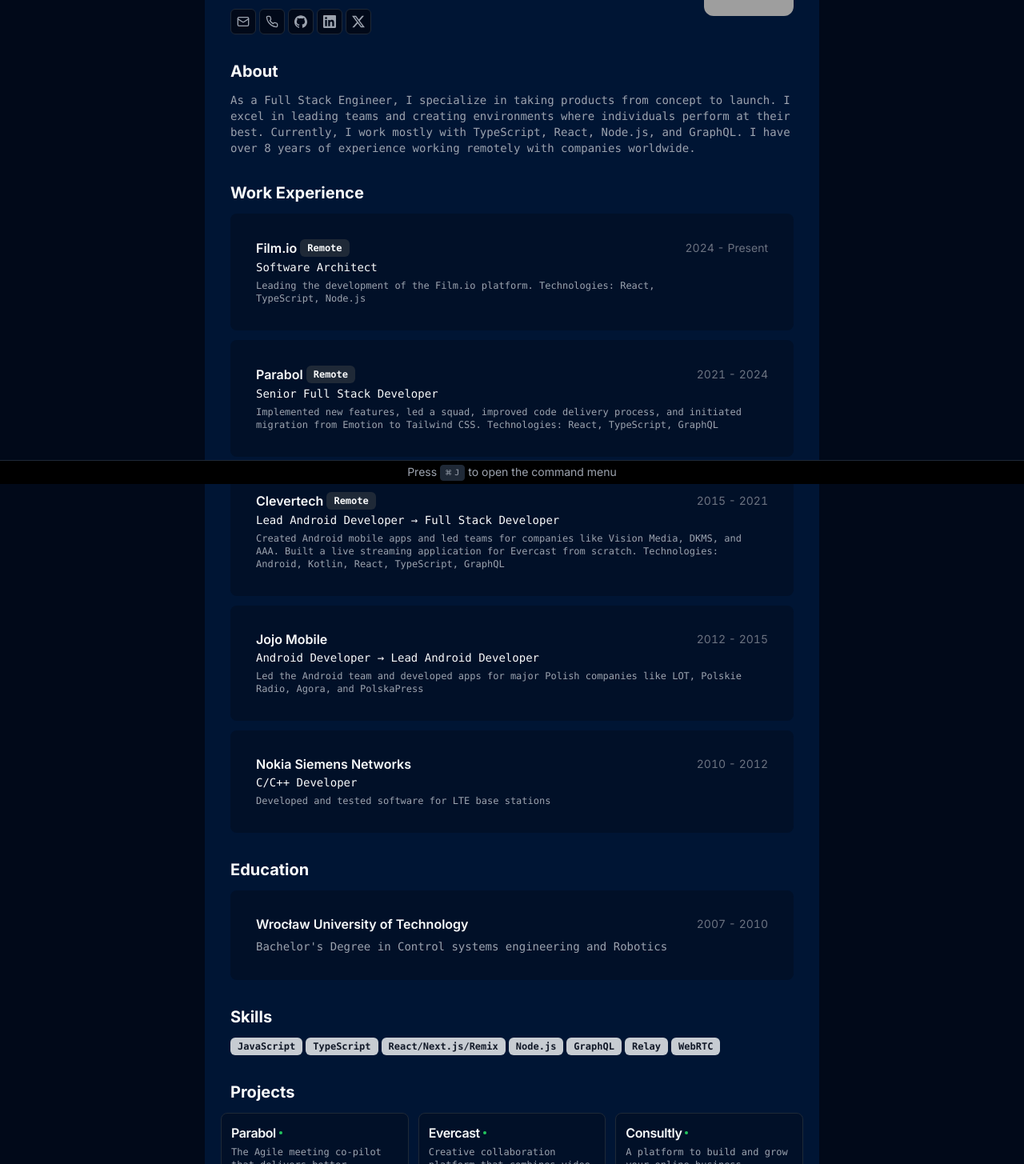
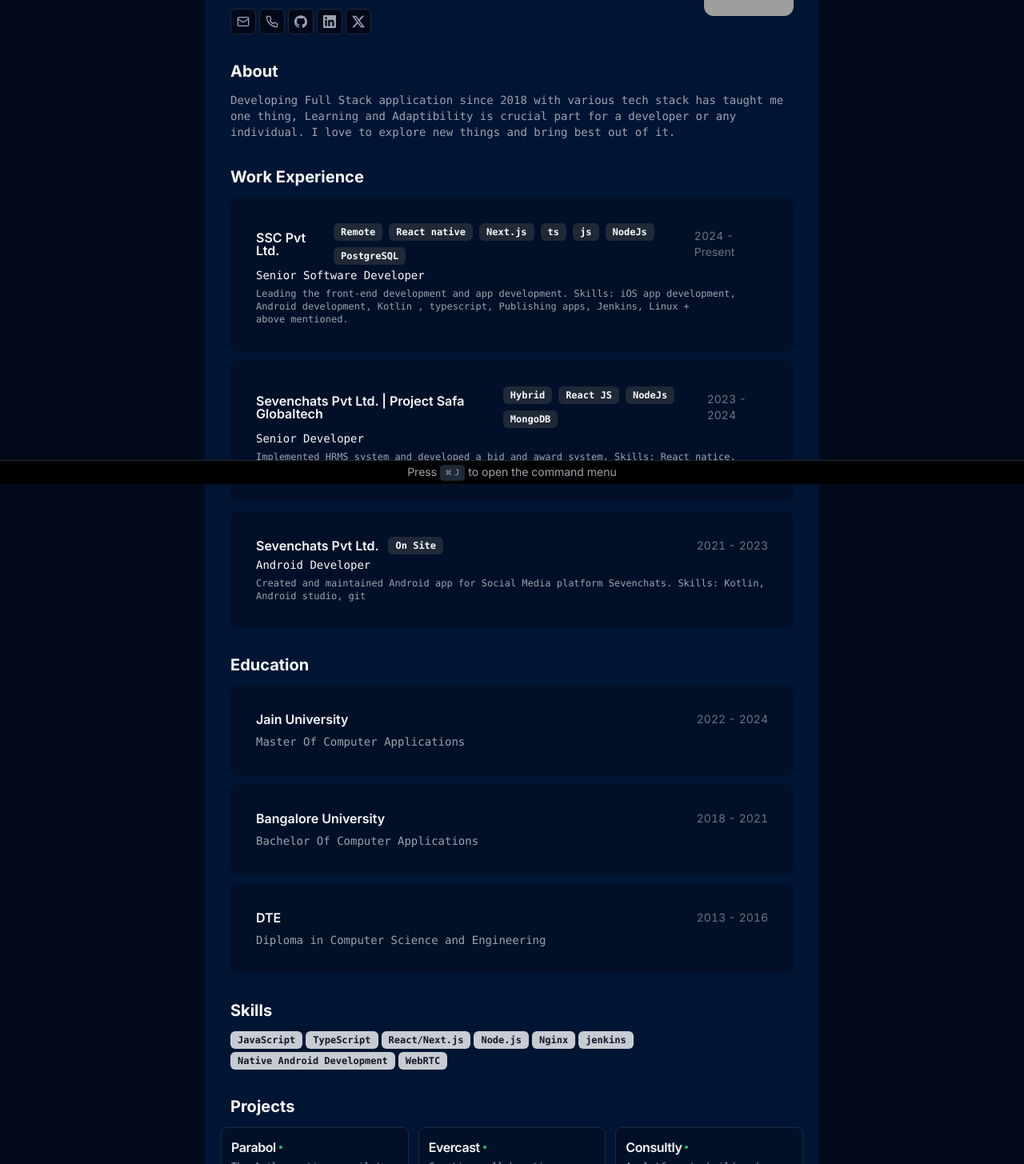
Before and after one commit to BartoszJarocki/cv, a Next.js app: page / in a window 1280 px wide. Shown: the part 195-1650 px from the top of the page at 80% size. Built offline with nearby package versions, Linux system fonts and the light colour scheme; grey boxes are pictures that could not be loaded.

Commit message:
Basic setup

```diff
--- a/src/app/page.tsx
+++ b/src/app/page.tsx
@@ -111,13 +111,14 @@ export default function Page() {
             return (
               <Card key={work.company} className="bg-[#011028] p-8">
                 <CardHeader>
-                  <div className="flex items-center justify-between gap-x-2 text-base">
+                  <div className="flex items-center justify-between  text-base">
                     <h3 className="inline-flex items-center justify-center gap-x-1 font-semibold leading-none">
                       <a className="hover:underline" href={work.link}>
                         {work.company}
                       </a>
 
-                      <span className="inline-flex gap-x-1">
+                      <div className="ml-2 ">
+                        <span className="flex  flex-row flex-wrap gap-2">
                           {work.badges.map((badge) => (
                             <Badge
                               variant="secondary"
@@ -127,7 +128,9 @@ export default function Page() {
                               {badge}
                             </Badge>
                           ))}
+                          <br />
                         </span>
+                      </div>
                     </h3>
                     <div className="text-sm tabular-nums text-gray-500">
                       {work.start} - {work.end ?? "Present"}
--- a/src/data/resume-data.tsx
+++ b/src/data/resume-data.tsx
@@ -20,7 +20,7 @@ import {
 import { GitHubIcon, LinkedInIcon, XIcon } from "@/components/icons";
 
 export const RESUME_DATA = {
-  name: "Vishnu Prasad",
+  name: "Vishnu Prasad K.",
   initials: "K",
   location: [
     {
@@ -34,14 +34,14 @@ export const RESUME_DATA = {
     },
   ],
   about:
-    "Detail-oriented Full Stack Engineer dedicated to building high-quality products.",
+    "Full stack developer who loves exploring technologies and thrives to solve challenges.",
   summary:
-    "As a Full Stack Engineer, I specialize in taking products from concept to launch. I excel in leading teams and creating environments where individuals perform at their best. Currently, I work mostly with TypeScript, React, Node.js, and GraphQL. I have over 8 years of experience working remotely with companies worldwide.",
-  avatarUrl: "https://avatars.githubusercontent.com/u/1017620?v=4",
-  personalWebsiteUrl: "https://jarocki.me",
+    "Developing Full Stack application since 2018 with various tech stack has taught me one thing, Learning and Adaptibility is crucial part for a developer or any individual. I love to explore new things and bring best out of it.",
+  avatarUrl: "https://avatars.githubusercontent.com/u/19173030?v=4",
+  personalWebsiteUrl: "https://vishnuprasadkuntar.me",
   contact: {
-    email: "bartosz.jarocki@hey.com",
-    tel: "+48530213401",
+    email: "kuntarvishnuprasad41@gmail.com",
+    tel: "+91 8547580204",
     social: [
       {
         name: "GitHub",
@@ -55,82 +55,85 @@ export const RESUME_DATA = {
       },
       {
         name: "X",
-        url: "https://x.com/BartoszJarocki",
+        url: "https://x.com/kuvi41",
         icon: XIcon,
       },
     ],
   },
   education: [
     {
-      school: "Wrocław University of Technology",
-      degree: "Bachelor's Degree in Control systems engineering and Robotics",
-      start: "2007",
-      end: "2010",
+      school: "Jain University",
+      degree: "Master Of Computer Applications",
+      start: "2022",
+      end: "2024",
+    },
+    {
+      school: "Bangalore University",
+      degree: "Bachelor Of Computer Applications",
+      start: "2018",
+      end: "2021",
+    },
+    {
+      school: "DTE",
+      degree: "Diploma in Computer Science and Engineering",
+      start: "2013",
+      end: "2016",
     },
   ],
   work: [
     {
-      company: "Film.io",
-      link: "https://film.io",
-      badges: ["Remote"],
-      title: "Software Architect",
+      company: "SSC Pvt Ltd.",
+      link: "https://sscinitiatives.com",
+      badges: [
+        "Remote",
+
+        "React native",
+        "Next.js",
+        "ts",
+        "js",
+        "NodeJs",
+        "PostgreSQL",
+      ],
+
+      title: "Senior Software Developer",
       logo: ConsultlyLogo,
       start: "2024",
       end: null,
       description:
-        "Leading the development of the Film.io platform. Technologies: React, TypeScript, Node.js",
+        "Leading the front-end development and app development. Skills: iOS app development, Android development, Kotlin , typescript, Publishing apps, Jenkins, Linux + above mentioned. ",
     },
     {
-      company: "Parabol",
-      link: "https://parabol.co",
-      badges: ["Remote"],
-      title: "Senior Full Stack Developer",
+      company: "Sevenchats Pvt Ltd. | Project Safa Globaltech",
+      link: "https://safaglobaltech.com",
+      badges: ["Hybrid", "React JS", "NodeJs", "MongoDB"],
+      title: "Senior Developer",
       logo: ParabolLogo,
-      start: "2021",
+      start: "2023",
       end: "2024",
       description:
-        "Implemented new features, led a squad, improved code delivery process, and initiated migration from Emotion to Tailwind CSS. Technologies: React, TypeScript, GraphQL",
+        "Implemented HRMS system and developed a bid and award system, Skills: React natice, Typescript, javascript, Cloudflare, Jenkins, Git ",
     },
     {
-      company: "Clevertech",
-      link: "https://clevertech.biz",
-      badges: ["Remote"],
-      title: "Lead Android Developer → Full Stack Developer",
+      company: "Sevenchats Pvt Ltd.",
+      link: "https://sevenchats.com",
+      badges: ["On Site"],
+      title: " Android Developer ",
       logo: ClevertechLogo,
-      start: "2015",
-      end: "2021",
+      start: "2021",
+      end: "2023",
       description:
-        "Created Android mobile apps and led teams for companies like Vision Media, DKMS, and AAA. Built a live streaming application for Evercast from scratch. Technologies: Android, Kotlin, React, TypeScript, GraphQL",
-    },
-    {
-      company: "Jojo Mobile",
-      link: "https://bsgroup.eu/",
-      badges: [],
-      title: "Android Developer → Lead Android Developer",
-      logo: JojoMobileLogo,
-      start: "2012",
-      end: "2015",
-      description:
-        "Led the Android team and developed apps for major Polish companies like LOT, Polskie Radio, Agora, and PolskaPress",
-    },
-    {
-      company: "Nokia Siemens Networks",
-      link: "https://www.nokia.com",
-      badges: [],
-      title: "C/C++ Developer",
-      logo: NSNLogo,
-      start: "2010",
-      end: "2012",
-      description: "Developed and tested software for LTE base stations",
+        "Created and maintained Android app for Social Media platform Sevenchats. Skills: Kotlin, Android studio, git",
     },
   ],
   skills: [
     "JavaScript",
     "TypeScript",
-    "React/Next.js/Remix",
+    "React/Next.js",
     "Node.js",
-    "GraphQL",
-    "Relay",
+
+    "Nginx",
+    "jenkins",
+    "Native Android Development",
     "WebRTC",
   ],
   projects: [
```
Lines whose indentation alone changed are shown as unchanged.
